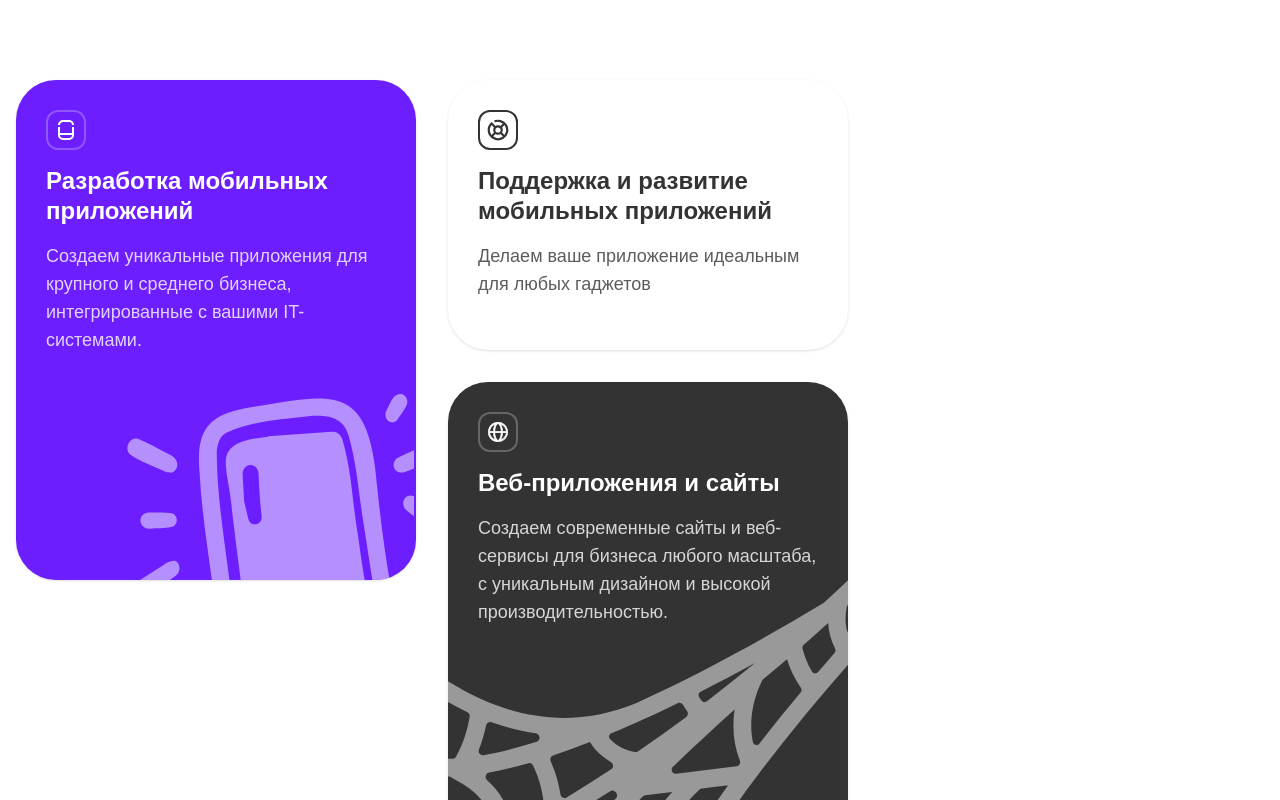
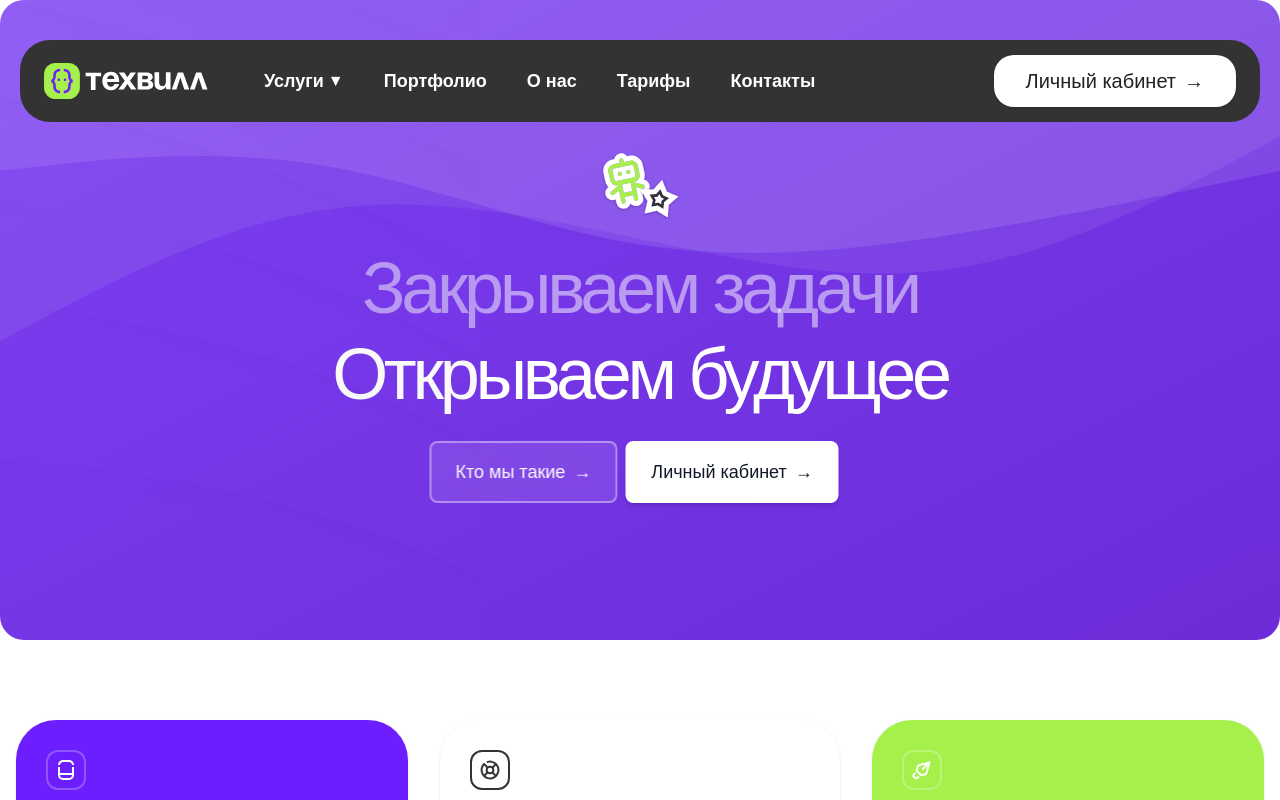
Before and after one commit to alekseikaftanov/tehvill-site, a Next.js app: page / in a window 1280 px wide. Shown: the top 800 px of the page. Built offline with nearby package versions, Linux system fonts and the light colour scheme.

Commit message:
feat: вернул Hero, исправил квадратность иконок, финальная верстка карточек по макету

```diff
--- a/src/app/page.tsx
+++ b/src/app/page.tsx
@@ -3,6 +3,8 @@ import { WidgetCard } from '@/components/molecules/WidgetCard';
 
 export default function Home() {
   return (
+    <>
+      <Hero />
       <main className="flex justify-start items-start gap-8 py-20 px-4 max-w-7xl mx-auto">
         {/* Слева — фиолетовая карточка */}
         <WidgetCard
@@ -14,8 +16,8 @@ export default function Home() {
           bottomImage="/pictures/mobile-picture.svg"
           className="flex flex-col items-start p-[30px] gap-4 w-[400px] h-[500px] rounded-[40px]"
         />
-      {/* Справа — вертикальный столбец из двух карточек */}
-      <div className="flex flex-col gap-8">
+        {/* По центру — белая над чёрной */}
+        <div className="flex flex-col gap-4">
           <WidgetCard
             bgColor="bg-white"
             textColor="text-[#333]"
@@ -23,7 +25,7 @@ export default function Home() {
             icon={<img src="/support.svg" alt="Поддержка" width={22} height={22} />}
             title="Поддержка и развитие мобильных приложений"
             text="Делаем ваше приложение идеальным для любых гаджетов"
-          className="flex flex-col items-start p-[30px] gap-4 w-[400px] h-[270px] rounded-[40px]"
+            className="flex flex-col items-start p-[30px] gap-4 w-[400px] h-[240px] rounded-[40px]"
           />
           <WidgetCard
             bgColor="bg-[#333333]"
@@ -35,6 +37,18 @@ export default function Home() {
             className="flex flex-col items-start p-[30px] gap-4 w-[400px] h-[500px] rounded-[40px]"
           />
         </div>
+        {/* Справа — жёлто-зелёная карточка */}
+        <WidgetCard
+          bgColor="bg-[#A5F04B]"
+          textColor="text-[#333]"
+          iconBorderColor="white"
+          icon={<img src="/design.svg" alt="Дизайн" width={22} height={22} />}
+          title={<span className="text-[#333]">Дизайн и проектирование</span>}
+          text="UI/UX дизайн. Создаем и улучшаем дизайн мобильных и web–приложений, сайтов, сервисов."
+          className="flex flex-col items-start p-[30px] gap-4 w-[400px] h-[500px] rounded-[40px]"
+          children={<img src="/pictures/ux-ui-picture.svg" alt="UI/UX" style={{ width: '120%', maxHeight: 300, position: 'absolute', bottom: 0, right: 0, zIndex: 0 }} />}
+        />
       </main>
+    </>
   );
 }
--- a/src/components/molecules/WidgetCard.tsx
+++ b/src/components/molecules/WidgetCard.tsx
@@ -1,6 +1,6 @@
 'use client';
 
-import React from 'react';
+import React, { isValidElement, ReactElement } from 'react';
 import { cn } from '@/utils/cn';
 
 interface WidgetCardProps {
@@ -23,12 +23,18 @@ const IconBox: React.FC<{children: React.ReactNode; iconBorderColor?: 'white' |
   return (
     <div
       className={cn(
-        'w-10 h-10 flex items-center justify-center rounded-xl border-2',
+        'w-10 h-10 aspect-square flex items-center justify-center rounded-xl border-2',
         border
       )}
-      style={{ borderRadius: 12, border: iconBorderColor === 'black' ? '2px solid #333' : '2px solid rgba(255,255,255,0.25)' }}
+      style={{ borderRadius: 12, border: iconBorderColor === 'black' ? '2px solid #333' : '2px solid rgba(255,255,255,0.25)', display: 'flex', alignItems: 'center', justifyContent: 'center', boxSizing: 'border-box' }}
     >
-      {children}
+      {typeof children === 'string' ? (
+        <img src={children} alt="icon" style={{ maxWidth: 20, maxHeight: 20 }} />
+      ) : isValidElement(children) && (children.type === 'img') ? (
+        React.cloneElement(children as ReactElement, {
+          style: { maxWidth: 20, maxHeight: 20 }
+        })
+      ) : children}
     </div>
   );
 };
```
Lines whose indentation alone changed are shown as unchanged.
